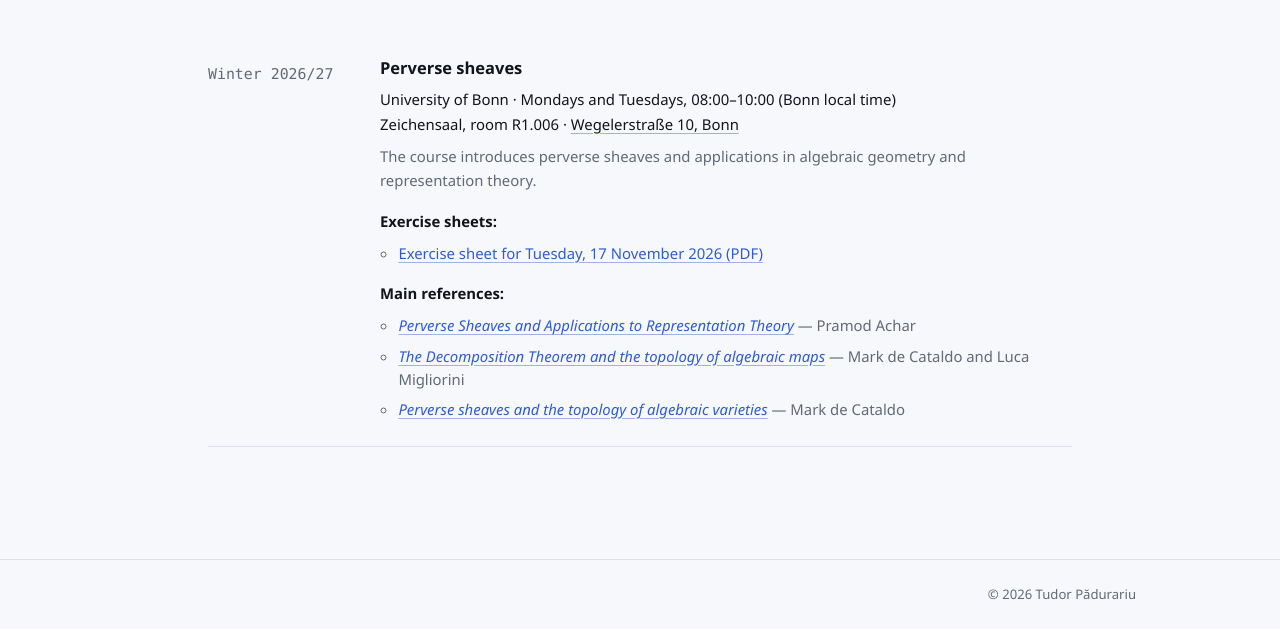
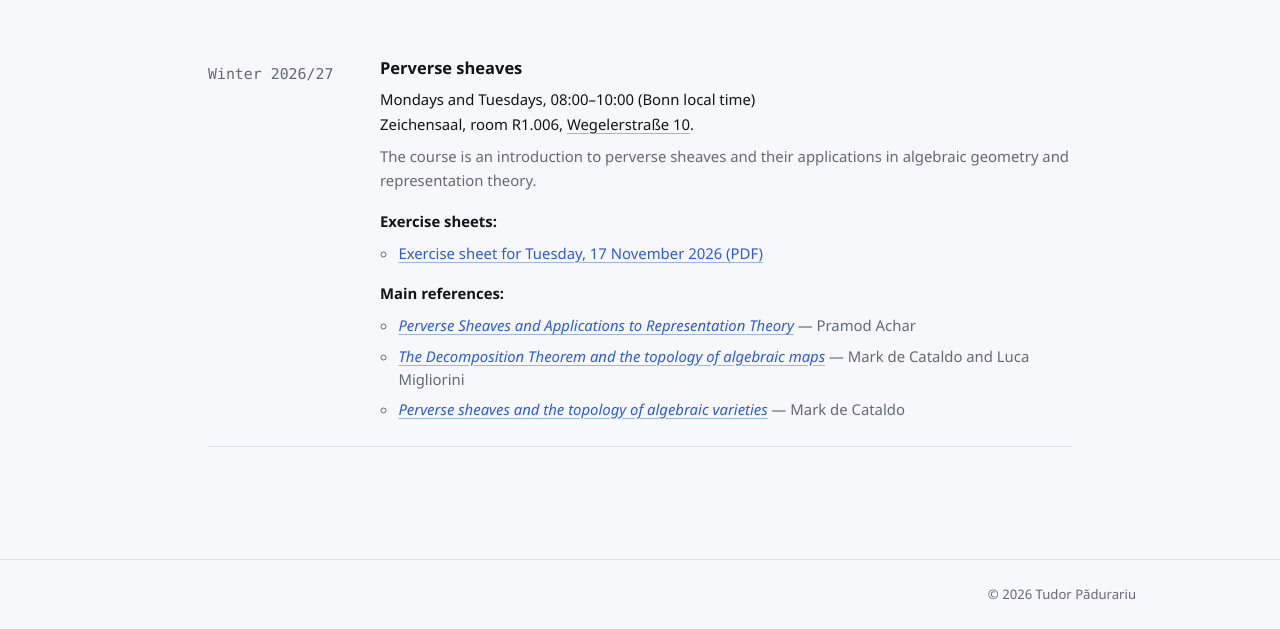
Before and after one commit to tudorpad/tudorpad.github.io, a plain HTML site: page teaching/index.html in a window 1280 px wide. Shown: the part 302-931 px from the top of the page. Drawn offline with Linux system fonts and the light colour scheme.

Commit message:
Refine perverse sheaves course wording

```diff
--- a/teaching/index.html
+++ b/teaching/index.html
@@ -38,8 +38,8 @@
             <p class="term">Winter 2026/27</p>
             <div>
               <h3>Perverse sheaves</h3>
-              <p class="course-place">University of Bonn · Mondays and Tuesdays, 08:00–10:00 (Bonn local time)<br>Zeichensaal, room R1.006 · <a href="https://www.mnf.uni-bonn.de/de/fakultaet/barrierefreiheit/gebaeude/wegelerstrasse-10">Wegelerstraße 10, Bonn</a></p>
-              <p>The course introduces perverse sheaves and applications in algebraic geometry and representation theory.</p>
+              <p class="course-place">Mondays and Tuesdays, 08:00–10:00 (Bonn local time)<br>Zeichensaal, room R1.006, <a href="https://www.mnf.uni-bonn.de/de/fakultaet/barrierefreiheit/gebaeude/wegelerstrasse-10">Wegelerstraße 10</a>.</p>
+              <p>The course is an introduction to perverse sheaves and their applications in algebraic geometry and representation theory.</p>
               <p class="reference-intro">Exercise sheets:</p>
               <ul class="reference-list">
                 <li><a href="/teaching/exercises_sheaves-2.pdf">Exercise sheet for Tuesday, 17 November 2026 (PDF)</a></li>
```
